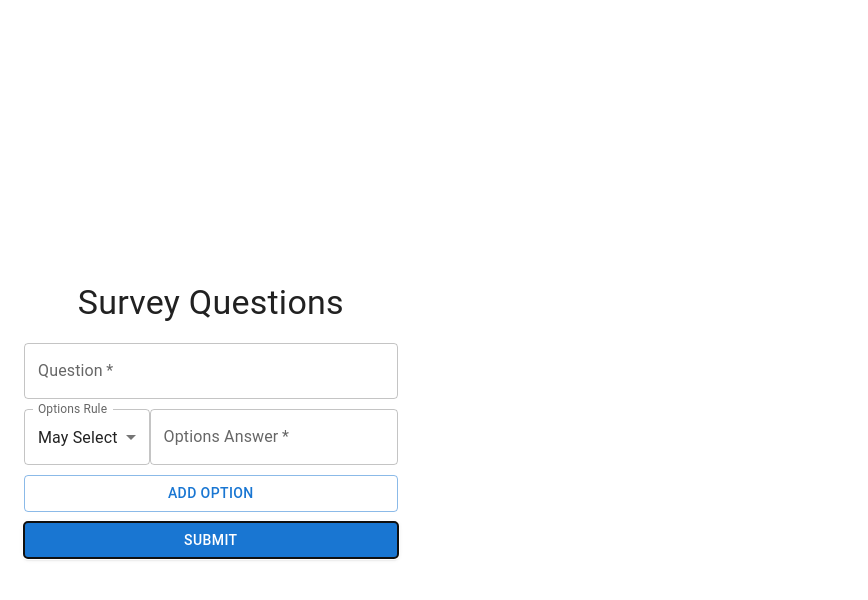
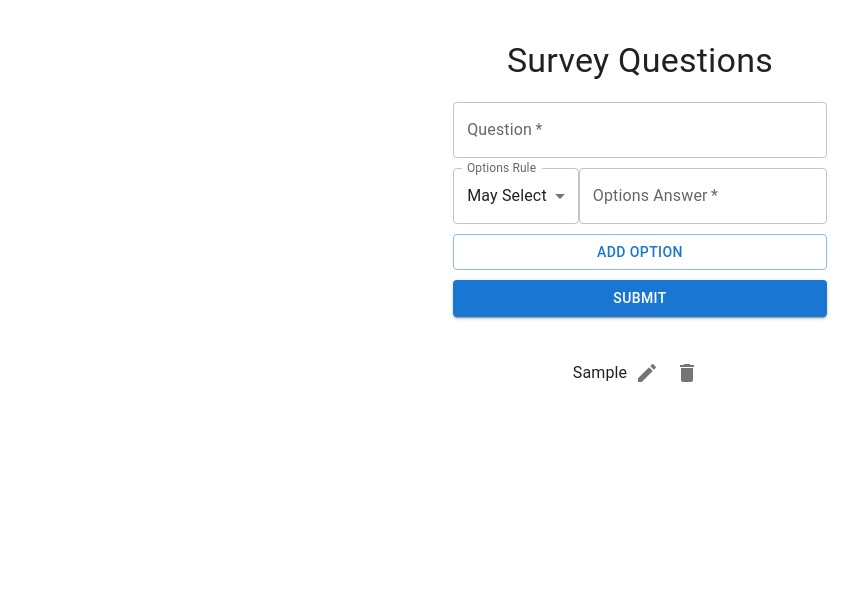
Before and after one commit to musthofaajs/survey-questions, a React (Vite) app: page / in a window 1280 px wide. Both pictures are taken after typing "Sample", "Sample" into the empty fields and a click on the button "SUBMIT". Shown: the top 600 px of the page, without its empty margins (0-868 px from the left). Built offline with nearby package versions, Linux system fonts and the light colour scheme.

Commit message:
add QuestionList Component for show submitted question

```diff
--- a/package.json
+++ b/package.json
@@ -12,14 +12,17 @@
   "dependencies": {
     "@emotion/react": "^11.11.1",
     "@emotion/styled": "^11.11.0",
+    "@mui/icons-material": "^5.14.3",
     "@mui/material": "^5.14.4",
     "react": "^18.2.0",
+    "react-beautiful-dnd": "^13.1.1",
     "react-dom": "^18.2.0",
     "styled-components": "^6.0.7"
   },
   "devDependencies": {
     "@types/react": "^18.2.15",
     "@types/react-dom": "^18.2.7",
+    "@types/react-beautiful-dnd": "^13.1.4",
     "@typescript-eslint/eslint-plugin": "^6.0.0",
     "@typescript-eslint/parser": "^6.0.0",
     "@vitejs/plugin-react": "^4.0.3",
--- a/src/App.tsx
+++ b/src/App.tsx
@@ -2,6 +2,7 @@ import React, { useState } from 'react';
 import { Container, CssBaseline, Typography } from '@mui/material';
 import { styled } from '@mui/system';
 import QuestionForm from './components/QuestionForm';
+import QuestionList from './components/QuestionList';
 
 const AppContainer = styled(Container)`
   display: flex;
@@ -12,10 +13,27 @@ const AppContainer = styled(Container)`
 `;
 
 const App: React.FC = () => {
-  const [questions, setQuestions] = useState<Array<{ id: number; question: string; options: Array<{ rule: string; answer: string }> }>>([]);
+  const [questions, setQuestions] = useState<QuestionItem[]>([]);
+  const [draggedQuestionId, setDraggedQuestionId] = useState<number | null>(null);
 
-  const handleQuestionSubmit = (formData: { question: string; options: Array<{ rule: string; answer: string }> }) => {
+  const handleQuestionSubmit = (formData: { question: string; options: Option[] }) => {
     setQuestions([...questions, { id: Date.now(), ...formData }]);
+  };
+
+  const handleQuestionDelete = (id: number) => {
+    setQuestions(questions.filter((question) => question.id !== id));
+  };
+
+  const handleQuestionEdit = (id: number) => {
+    //
+  };
+
+  const handleDragStart = (id: number) => {
+    setDraggedQuestionId(id);
+  };
+
+  const handleDragEnd = () => {
+    setDraggedQuestionId(null);
   };
 
   return (
@@ -23,8 +41,26 @@ const App: React.FC = () => {
       <CssBaseline />
       <Typography variant="h4">Survey Questions</Typography>
       <QuestionForm onSubmit={handleQuestionSubmit} />
+      <QuestionList
+        questions={questions}
+        onDelete={handleQuestionDelete}
+        onEdit={handleQuestionEdit}
+        onDragStart={handleDragStart}
+        onDragEnd={handleDragEnd}
+      />
     </AppContainer>
   );
 };
 
 export default App;
+
+interface Option {
+  rule: string;
+  answer: string;
+}
+
+interface QuestionItem {
+  id: number;
+  question: string;
+  options: Option[];
+}
--- /dev/null
+++ b/src/components/QuestionList.tsx
@@ -0,0 +1,72 @@
+import React from 'react';
+import { List, ListItem, ListItemText, IconButton } from '@mui/material';
+import { Delete, Edit } from '@mui/icons-material';
+import { styled } from '@mui/system';
+import { Draggable, Droppable, DraggableProvided } from 'react-beautiful-dnd';
+
+const DraggableListItem = styled(ListItem)`
+  cursor: grab;
+`;
+
+interface QuestionItem {
+  id: number;
+  question: string;
+  options: Array<{ rule: string; answer: string }>;
+}
+
+interface QuestionListProps {
+  questions: QuestionItem[];
+  onDelete: (id: number) => void;
+  onEdit: (id: number) => void;
+  onDragStart: (id: number) => void;
+  onDragEnd: () => void;
+}
+
+const QuestionList: React.FC<QuestionListProps> = ({
+  questions,
+  onDelete,
+  onEdit,
+  onDragStart,
+  onDragEnd,
+}) => {
+  const handleDragStart = (id: number) => {
+    onDragStart(id);
+  };
+
+  return (
+    <Droppable droppableId="question-list" type="QUESTION">
+      {(provided) => (
+        <List
+          ref={provided.innerRef}
+          onDragOver={(e) => e.preventDefault()}
+          {...provided.droppableProps}
+        >
+          {questions.map((question, index) => (
+            <Draggable key={question.id} draggableId={question.id.toString()} index={index}>
+              {(providedDraggable: DraggableProvided) => (
+                <DraggableListItem
+                  ref={providedDraggable.innerRef}
+                  {...providedDraggable.draggableProps}
+                  {...providedDraggable.dragHandleProps}
+                  onDragStart={() => handleDragStart(question.id)} // <-- Call handleDragStart
+                  onDragEnd={onDragEnd} // <-- Pass onDragEnd directly
+                >
+                  <ListItemText primary={question.question} />
+                  <IconButton onClick={() => onEdit(question.id)}>
+                    <Edit />
+                  </IconButton>
+                  <IconButton onClick={() => onDelete(question.id)}>
+                    <Delete />
+                  </IconButton>
+                </DraggableListItem>
+              )}
+            </Draggable>
+          ))}
+          {provided.placeholder}
+        </List>
+      )}
+    </Droppable>
+  );
+};
+
+export default QuestionList;
--- a/src/main.tsx
+++ b/src/main.tsx
@@ -1,10 +1,17 @@
-import React from 'react'
-import ReactDOM from 'react-dom/client'
-import App from './App.tsx'
-import './index.css'
+import React from 'react';
+import ReactDOM from 'react-dom';
+import App from './App';
+import { DragDropContext, DropResult } from 'react-beautiful-dnd';
 
-ReactDOM.createRoot(document.getElementById('root')!).render(
+const handleDragEnd = (result: DropResult) => {
+  console.log('DnD result : ', result)
+};
+
+ReactDOM.render(
   <React.StrictMode>
-    <App />
+    <DragDropContext onDragEnd={handleDragEnd}>
+      <App />
+    </DragDropContext>
   </React.StrictMode>,
-)
+  document.getElementById('root')
+);
```
Also changed, not shown: 1 other file (tests, documents, lock files or other folders).
